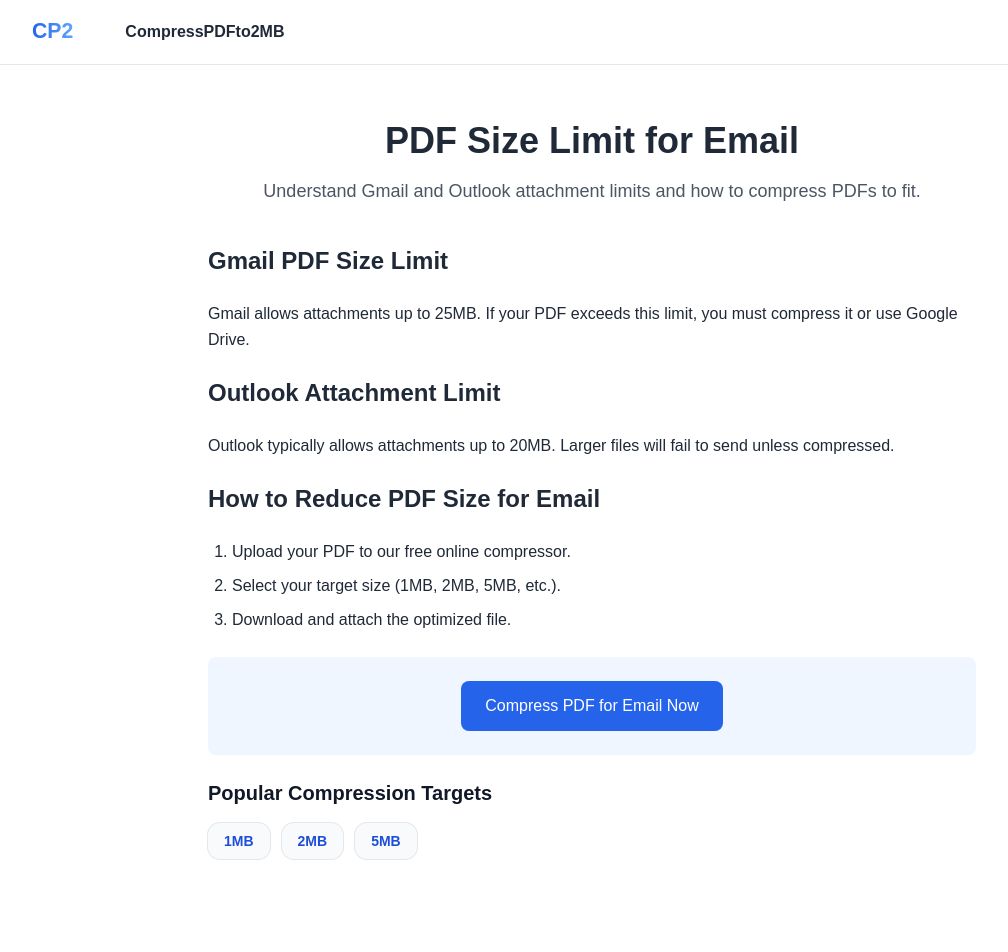
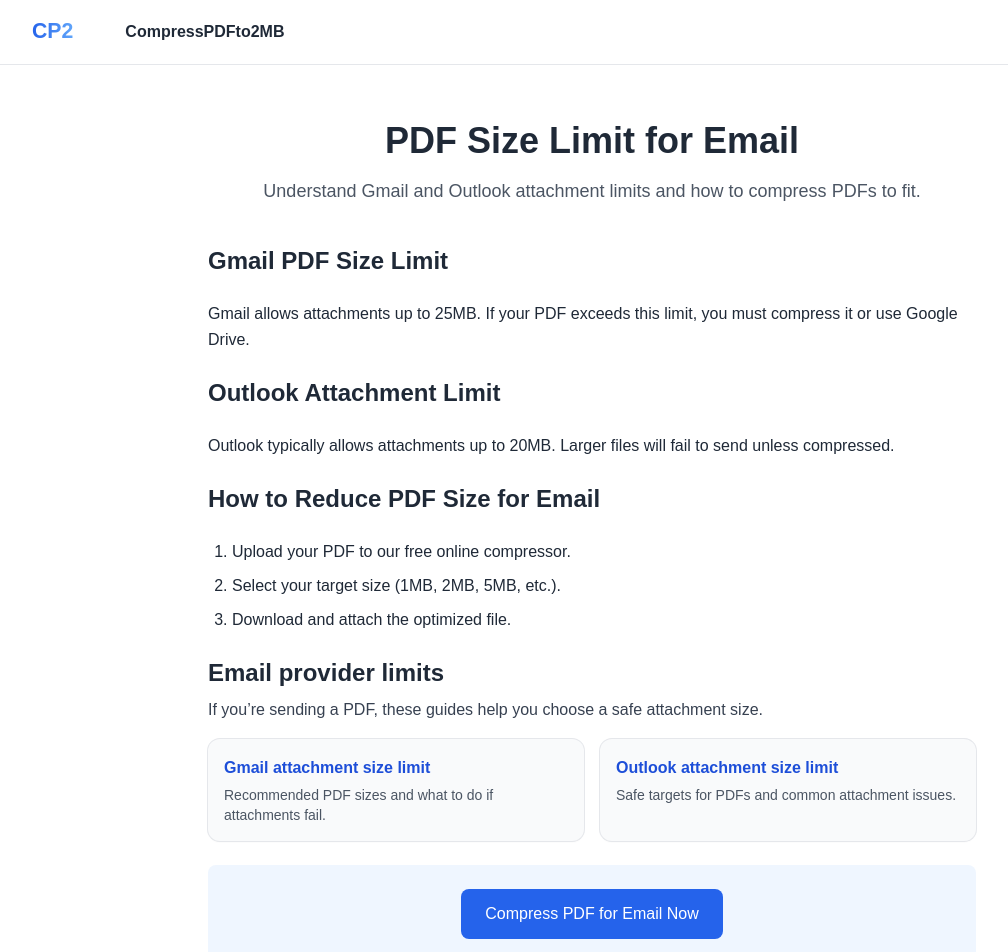
Before and after one commit to behicyildirim/compresspdfto2mb, a Next.js app: page /pdf-size-limit-for-email in a window 1280 px wide. Shown: the top 952 px of the page, without its empty margins (48-1056 px from the left). Built offline with nearby package versions, Linux system fonts and the light colour scheme.

Commit message:
Add Gmail and Outlook guides to email hub page

```diff
--- a/app/pdf-size-limit-for-email/page.tsx
+++ b/app/pdf-size-limit-for-email/page.tsx
@@ -41,7 +41,34 @@ export default function PdfSizeLimitForEmailPage() {
             <li>Select your target size (1MB, 2MB, 5MB, etc.).</li>
             <li>Download and attach the optimized file.</li>
           </ol>
+<section>
+  <h2 className="text-2xl font-semibold">Email provider limits</h2>
+  <p className="mt-2 text-gray-700">
+    If you’re sending a PDF, these guides help you choose a safe attachment size.
+  </p>
 
+  <div className="mt-4 grid grid-cols-1 sm:grid-cols-2 gap-4">
+    <a
+      href="/gmail-attachment-size-limit"
+      className="rounded-xl bg-gray-50 px-4 py-4 shadow-sm ring-1 ring-gray-200 hover:bg-blue-50 transition"
+    >
+      <h3 className="font-semibold text-blue-700">Gmail attachment size limit</h3>
+      <p className="text-sm text-gray-600 mt-1">
+        Recommended PDF sizes and what to do if attachments fail.
+      </p>
+    </a>
+
+    <a
+      href="/outlook-attachment-size-limit"
+      className="rounded-xl bg-gray-50 px-4 py-4 shadow-sm ring-1 ring-gray-200 hover:bg-blue-50 transition"
+    >
+      <h3 className="font-semibold text-blue-700">Outlook attachment size limit</h3>
+      <p className="text-sm text-gray-600 mt-1">
+        Safe targets for PDFs and common attachment issues.
+      </p>
+    </a>
+  </div>
+</section>
           <div className="mt-10 bg-blue-50 p-6 rounded-lg text-center">
             <Link
               href="/"
```
